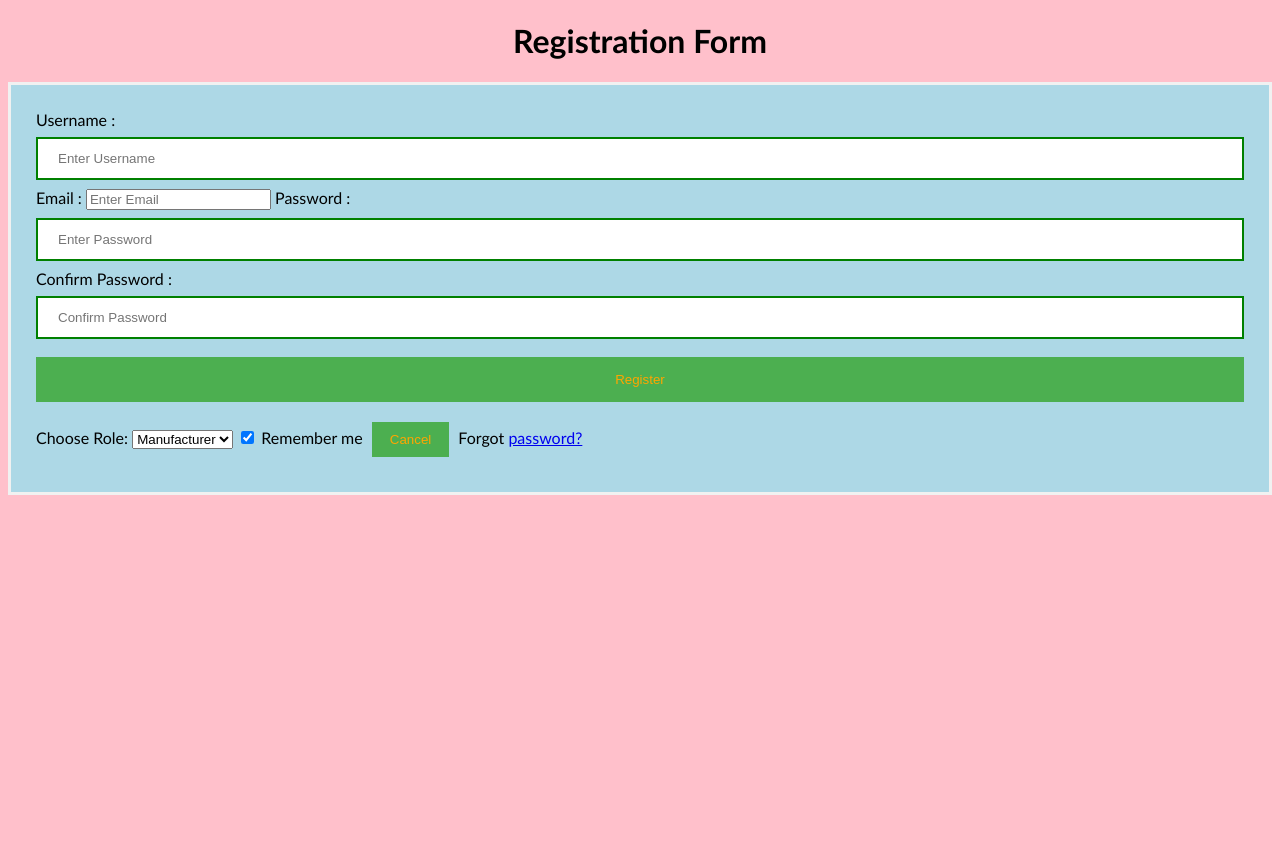
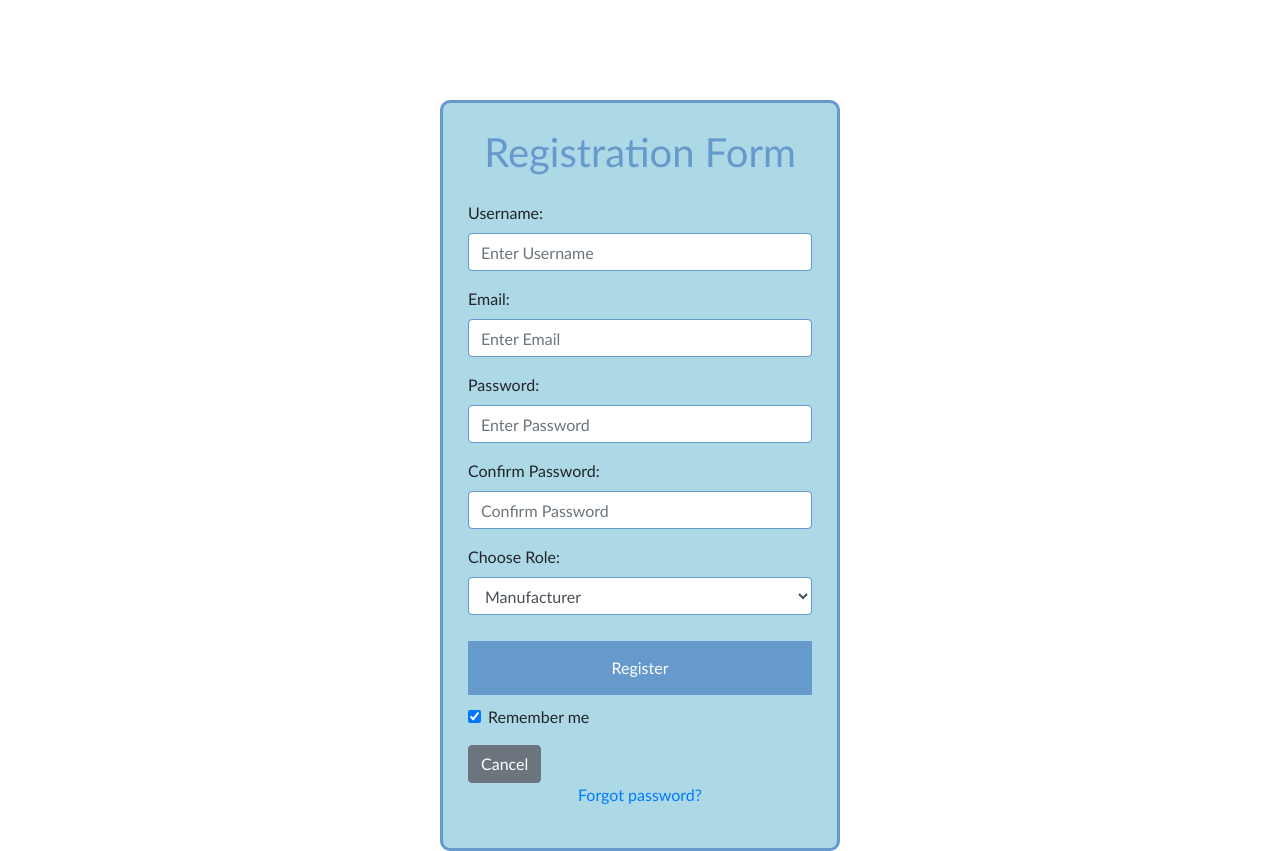
Before and after one commit to dcreepypirate/aerothon-aerodevs, a Django app: page /register in a window 1280 px wide. Before the commit the page ends 495 px from the top, so only its background shows below. Run offline with Django 4.2, Linux system fonts and the light colour scheme; some libraries are stand-ins or nearby versions.

Commit message:
fixed register ui

```diff
--- a/aerodevs/templates/aerodevs/register.html
+++ b/aerodevs/templates/aerodevs/register.html
@@ -2,73 +2,89 @@
 <html>
 <head>
 <meta name="viewport" content="width=device-width, initial-scale=1">
-<title> Login Page </title>
+<title>Registration Page</title>
+<link rel="stylesheet" href="https://maxcdn.bootstrapcdn.com/bootstrap/4.5.2/css/bootstrap.min.css">
 <style>
-Body {
+    body {
         font-family: Calibri, Helvetica, sans-serif;
-  background-color: pink;
+        background-color: rgb(255, 255, 255);
     }
-button {
-       background-color: #4CAF50;
+
+    .register-form {
+        max-width: 400px;
+        margin: 0 auto;
+        background-color: rgb(173, 216, 230);
+        padding: 25px;
+        border: 3px solid #6699cc;
+        border-radius: 10px;
+        margin-top: 100px;
+    }
+
+    .register-form h1 {
+        text-align: center;
+        margin-bottom: 25px;
+        color: #6699cc;
+    }
+
+    .form-control {
+        border-color: #6699cc;
+    }
+
+    .register-btn {
+        background-color: #6699cc;
+        color: rgb(255, 255, 255);
         width: 100%;
-        color: orange;
         padding: 15px;
         margin: 10px 0px;
         border: none;
         cursor: pointer;
     }
- form {
-        border: 3px solid #f1f1f1;
-    }
- input[type=text], input[type=password] {
-        width: 100%;
-        margin: 8px 0;
-        padding: 12px 20px;
-        display: inline-block;
-        border: 2px solid green;
-        box-sizing: border-box;
-    }
- button:hover {
+
+    .register-btn:hover {
         opacity: 0.7;
-    }
-  .cancelbtn {
-        width: auto;
-        padding: 10px 18px;
-        margin: 10px 5px;
-    }
-
-
- .container {
-        padding: 25px;
-        background-color: lightblue;
     }
 </style>
 </head>
 <body>
-    <center> <h1> Registration Form </h1> </center>
+    <div class="register-form">
+        <h1>Registration Form</h1>
         <form action="{% url 'register' %}" method="post">
             {% csrf_token %}
-        <div class="container">
-            <label>Username : </label>
-            <input type="text" placeholder="Enter Username" name="username" required>
-            <label>Email : </label>
-            <input type="email" placeholder="Enter Email" name="email" required>
-            <label>Password : </label>
-            <input type="password" placeholder="Enter Password" name="password" required>
-            <label>Confirm Password : </label>
-            <input type="password" placeholder="Confirm Password" name="confirmation" required>
-            <button type="submit">Register</button>
+            <div class="form-group">
+                <label for="username">Username:</label>
+                <input type="text" class="form-control" id="username" placeholder="Enter Username" name="username" required>
+            </div>
+            <div class="form-group">
+                <label for="email">Email:</label>
+                <input type="email" class="form-control" id="email" placeholder="Enter Email" name="email" required>
+            </div>
+            <div class="form-group">
+                <label for="password">Password:</label>
+                <input type="password" class="form-control" id="password" placeholder="Enter Password" name="password" required>
+            </div>
+            <div class="form-group">
+                <label for="confirmation">Confirm Password:</label>
+                <input type="password" class="form-control" id="confirmation" placeholder="Confirm Password" name="confirmation" required>
+            </div>
+            <div class="form-group">
                 <label for="role">Choose Role:</label>
-
-            <select name="role" id="role">
+                <select class="form-control" name="role" id="role">
                     <option value="M">Manufacturer</option>
                     <option value="R">Recycler</option>
                     <option value="A">Airline</option>
                 </select>
-            <input type="checkbox" checked="checked"> Remember me
-            <button type="button" class="cancelbtn"> Cancel</button>
-            Forgot <a href="#"> password? </a>
             </div>
+            <button type="submit" class="register-btn">Register</button>
+            <div class="form-group form-check">
+                <input type="checkbox" class="form-check-input" id="remember-me" checked>
+                <label class="form-check-label" for="remember-me">Remember me</label>
+            </div>
+            <button type="button" class="btn btn-secondary cancelbtn">Cancel</button>
+            <p class="text-center"><a href="#">Forgot password?</a></p>
         </form>
+    </div>
+
+
+
 </body>
 </html>
```
Lines whose indentation alone changed are shown as unchanged.
